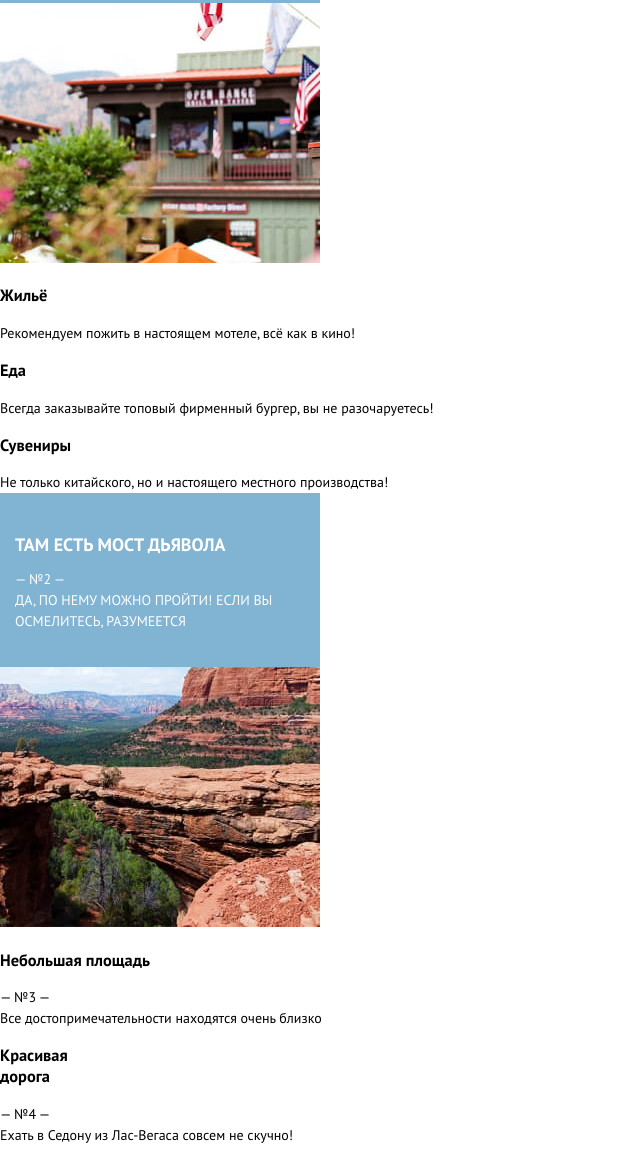
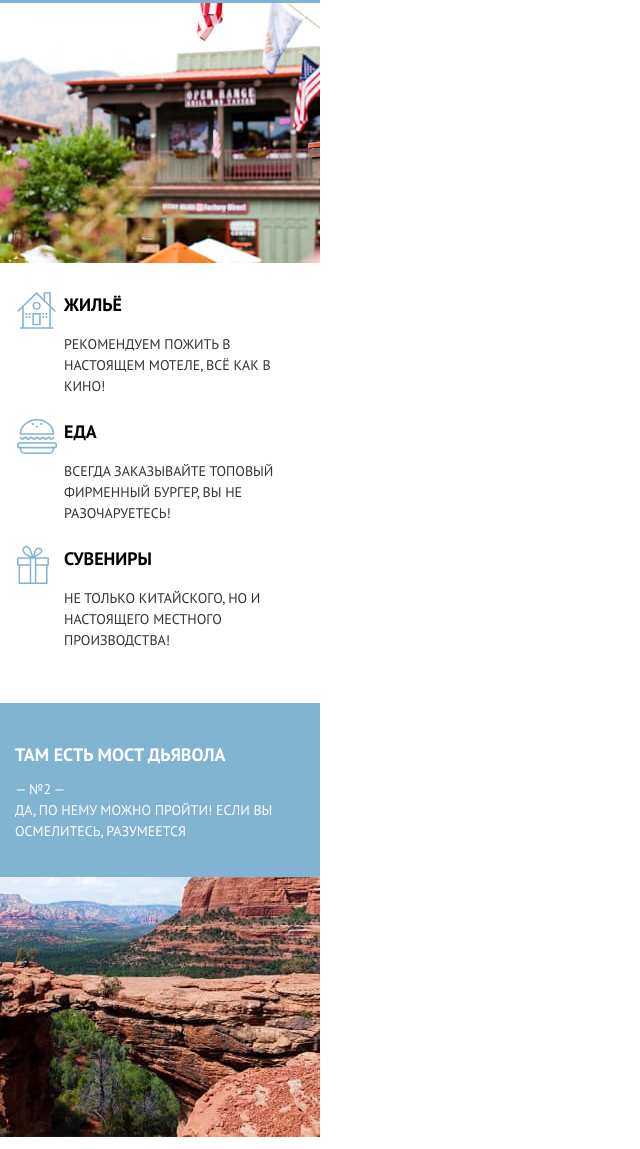
Before and after one commit to htmlacademy-adaptive/2074947-sedona-26, a website: page source/index.html in a window 1280 px wide. Shown: the part 1156-2305 px from the top of the page, without its empty margins (0-640 px from the left). Drawn offline with nearby package versions, Linux system fonts and the light colour scheme; files that its build step writes are made by us from their sources.

Commit message:
Добавил стили блока дигнити

```diff
--- a/source/index.html
+++ b/source/index.html
@@ -15,8 +15,10 @@
     <nav class="main-nav">
       <button class="main-nav__toggle" type="button">
         <span class="visually-hidden">Открыть меню</span>
-        <svg aria-hidden="true" focusable="false" width="23" height="22" viewBox="0 0 23 22" fill="none" xmlns="http://www.w3.org/2000/svg">
-          <path fill-rule="evenodd" clip-rule="evenodd" d="M22.9 0H0v4h22.9V0ZM22.9 9H0v4h22.9V9ZM22.9 18H0v4h22.9v-4Z" fill="#81B3D2" />
+        <svg aria-hidden="true" focusable="false" width="23" height="22" viewBox="0 0 23 22" fill="none"
+          xmlns="http://www.w3.org/2000/svg">
+          <path fill-rule="evenodd" clip-rule="evenodd" d="M22.9 0H0v4h22.9V0ZM22.9 9H0v4h22.9V9ZM22.9 18H0v4h22.9v-4Z"
+            fill="#81B3D2" />
         </svg>
 
       </button>
@@ -69,17 +71,46 @@
     <section class="dignity">
       <div class="dignity__inner">
         <div class="dignity__item">
-          <div class="dignity__icon"></div>
+          <div class="dignity__icon">
+            <svg aria-hidden="true" focusable="false" width="39" height="37" viewBox="0 0 39 37" fill="none"
+              xmlns="http://www.w3.org/2000/svg">
+              <path fill-rule="evenodd" clip-rule="evenodd"
+                d="M15.4 33.22h8.35V21.06H15.4v12.16Zm6.84-1.48h-5.32v-9.2h5.27v9.2h.05Z" fill="#81B3D2" />
+              <path
+                d="m37.9 20.04 1.1-1.07-5.17-5.03V.2h-7.2v6.72L19.47 0 0 19.03l1.1 1.06 4.07-3.96v19.23H3.13v1.47H36.5v-1.47h-2.66V16.08l4.07 3.96ZM28.14 1.73h4.13v10.73l-4.13-4.02V1.73Zm4.18 33.57H6.73V14.6L19.47 2.14l12.8 12.46v20.7h.05Z"
+                fill="#81B3D2" />
+              <path
+                d="M15.56 13.84a4.01 4.01 0 0 0 4.02 3.96 4.03 4.03 0 0 0 4.07-3.96 3.98 3.98 0 0 0-4.07-3.92 3.94 3.94 0 0 0-4.02 3.92Zm4.02-2.55a2.59 2.59 0 0 1 2.6 2.55 2.58 2.58 0 0 1-2.6 2.54 2.59 2.59 0 0 1-2.61-2.54c0-1.38 1.2-2.55 2.6-2.55ZM10.39 21.06H8.82v1.99h1.57v-1.99ZM13.47 21.06H11.9v1.99h1.57v-1.99ZM10.39 24.11H8.82v1.99h1.57V24.1ZM13.47 24.11H11.9v1.99h1.57V24.1ZM27.04 21.06h-1.56v1.99h1.56v-1.99ZM30.18 21.06H28.6v1.99h1.57v-1.99ZM27.04 24.11h-1.56v1.99h1.56V24.1ZM30.18 24.11H28.6v1.99h1.57V24.1Z"
+                fill="#81B3D2" />
+            </svg>
+          </div>
           <h3 class="dignity__title">Жильё</h3>
           <div class="dignity__text">Рекомендуем пожить в настоящем мотеле, всё как в кино!</div>
         </div>
         <div class="dignity__item">
-          <div class="dignity__icon"></div>
+          <div class="dignity__icon">
+            <svg aria-hidden="true" focusable="false" width="40" height="35" viewBox="0 0 40 35" fill="none"
+              xmlns="http://www.w3.org/2000/svg">
+              <path fill-rule="evenodd" clip-rule="evenodd"
+                d="M37.74 23.3H2.26A2.23 2.23 0 0 0 0 25.48v1.77c0 1.17 1 2.13 2.26 2.13h.52v.5a5.12 5.12 0 0 0 5.2 5.02h24.04c2.89 0 5.2-2.28 5.2-5.01v-.51h.52c1.21 0 2.26-.96 2.26-2.18v-1.77c0-1.12-1-2.13-2.26-2.13Zm-2.04 6.59c0 1.92-1.63 3.49-3.63 3.49H7.93c-2 0-3.63-1.57-3.63-3.5v-.5h31.4v.5Zm2.73-2.69c0 .36-.32.66-.69.66H2.26a.68.68 0 0 1-.69-.66v-1.77c0-.3.32-.61.69-.61H37.8c.36 0 .68.3.68.66v1.72h-.05ZM8.5 19.2l2.84 2.02 2.89-2.02 2.88 2.02L20 19.2l2.83 2.02 2.9-2.02 2.88 2.02 2.89-2.02 2.88 2.02 3.31-2.38-.9-1.21-2.4 1.67-2.9-2.03-2.88 2.03-2.89-2.03-2.89 2.03L20 17.27l-2.89 2.03-2.88-2.03-2.9 2.03-2.83-2.03-2.88 2.03-2.42-1.67-.94 1.21 3.36 2.38L8.5 19.2ZM37.22 15.75c0-.3.05-1.31 0-1.52C36.85 6.33 29.29 0 20 0 10.7 0 3.1 6.33 2.73 14.23v1.52h34.49ZM20 1.52c8.4 0 15.33 5.67 15.64 12.71H4.3C4.67 7.2 11.6 1.52 20 1.52Z"
+                fill="#81B3D2" />
+              <path
+                d="M20 8.61c.58 0 1.05-.45 1.05-1.01S20.58 6.58 20 6.58c-.58 0-1.05.46-1.05 1.02S19.42 8.6 20 8.6ZM15.8 6.13c.58 0 1.05-.45 1.05-1.01S16.38 4.1 15.8 4.1c-.58 0-1.05.46-1.05 1.02s.47 1 1.05 1ZM24.2 6.13c.58 0 1.05-.45 1.05-1.01S24.78 4.1 24.2 4.1c-.58 0-1.05.46-1.05 1.02s.47 1 1.05 1Z"
+                fill="#81B3D2" />
+            </svg>
+          </div>
           <h3 class="dignity__title">Еда</h3>
           <div class="dignity__text">Всегда заказывайте топовый фирменный бургер, вы не разочаруетесь!</div>
         </div>
         <div class="dignity__item">
-          <div class="dignity__icon"></div>
+          <div class="dignity__icon">
+            <svg aria-hidden="true" focusable="false" width="32" height="38" viewBox="0 0 32 38" fill="none"
+              xmlns="http://www.w3.org/2000/svg">
+              <path fill-rule="evenodd" clip-rule="evenodd"
+                d="M30.58 11.2h-12.4c6.91-3.44 7.47-5.62 7.22-6.83-.56-1.98-2.85-3.5-4.98-2.69-2.8 1.07-3.56 5.22-4.32 8.2-.96-3.03-1.88-6.88-4.06-8.85A3.7 3.7 0 0 0 9.14 0c-2.03.2-4.92 2.69-3.7 5.47 1.11 2.69 4.82 4.4 7.3 5.78H1.43c-.81 0-1.42.65-1.42 1.41v5.68c0 .8.66 1.42 1.42 1.42h.15V38h28.96V19.77h.05c.81 0 1.42-.66 1.42-1.42v-5.68c0-.8-.66-1.46-1.42-1.46Zm-9.35-8.25c1.07-.15 2.5.66 2.64 1.62.2 1.37-1.67 2.63-2.54 3.2-1.27.85-2.49 1.3-3.65 2.02.4-1.88 1.27-6.54 3.55-6.84ZM9.75 7.91c-1.12-.76-3.25-2.23-3.2-3.9C6.6 2.2 9.45.72 10.97 2.1c1.93 1.67 2.85 5.57 3.56 8.3-1.63-.8-3.15-1.41-4.78-2.48Zm3 28.57h-9.7V19.77h9.7v16.71Zm0-18.23H1.52v-5.52h11.23v5.52Zm5.08 18.23h-3.6V12.73h3.6v23.75Zm11.17 0h-9.65V19.77h9.7v16.71H29Zm1.48-18.23H19.35v-5.52h11.13v5.52Z"
+                fill="#81B3D2" />
+            </svg>
+          </div>
           <h3 class="dignity__title">Сувениры</h3>
           <div class="dignity__text">Не только китайского, но и настоящего местного производства!</div>
         </div>
--- /dev/null
+++ b/source/less/blocks/dignity.less
@@ -0,0 +1,34 @@
+.dignity {
+  width: 320px;
+}
+
+.dignity__inner {
+  display: flex;
+  flex-direction: column;
+  gap: 22px;
+  padding: 23px 21px 52px 17px;
+
+}
+
+.dignity__item {
+  position: relative;
+  padding-left: 47px;
+  box-sizing: border-box;
+}
+
+.dignity__icon {
+  position: absolute;
+  left: 0;
+  top: 0;
+}
+
+.dignity__title {
+  .font-bold();
+  margin: 0;
+  margin-bottom: 16px;
+}
+
+.dignity__text {
+  text-transform: uppercase;
+  color: #333333;
+}
--- a/source/less/style.less
+++ b/source/less/style.less
@@ -5,6 +5,7 @@
 @import "./blocks/greetings.less";
 @import "./blocks/about.less";
 @import "./blocks/advatage.less";
+@import "./blocks/dignity.less";
 
 body {
   font-family: "PT Sans", sans-serif;
```
